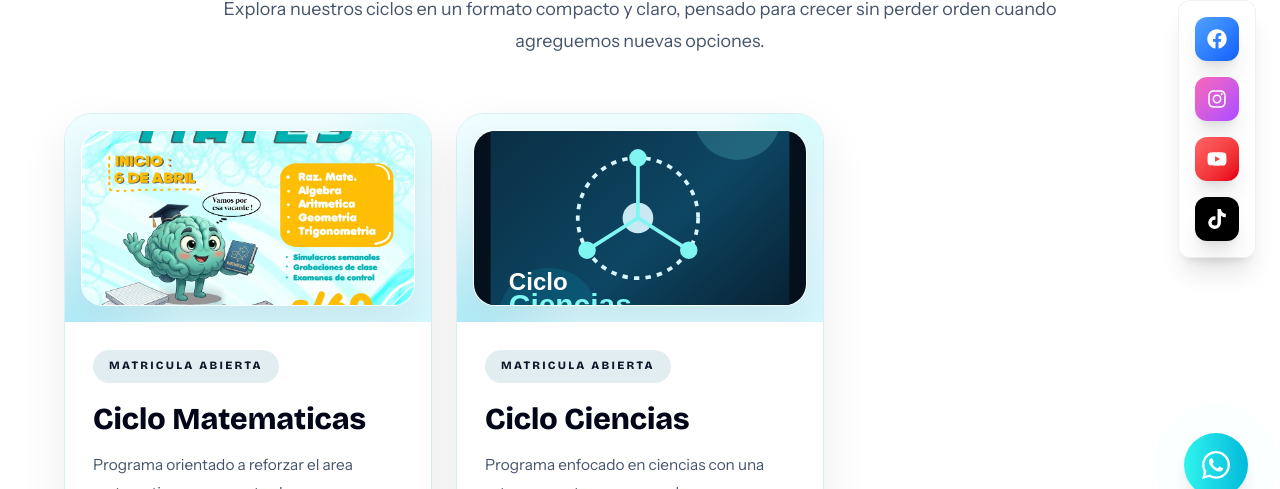
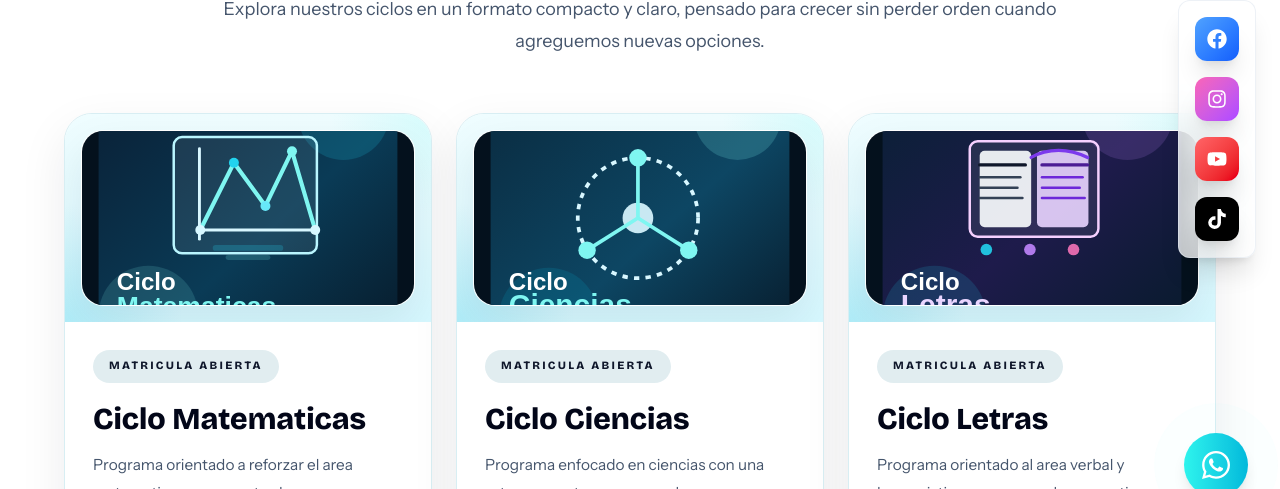
Before and after one commit to Ankarmin/superacademy, a Next.js app: page /ciclos in a window 1280 px wide. Shown: the part 271-760 px from the top of the page. Built offline with nearby package versions, Linux system fonts and the light colour scheme; no server answers.

Commit message:
feat(ciclos): agregar letras y renovar afiches de ciclos

```diff
--- a/app/(public)/ciclos/cycles.ts
+++ b/app/(public)/ciclos/cycles.ts
@@ -20,18 +20,18 @@ export const cyclePrograms: readonly CycleProgram[] = [
     title: "Ciclo Matematicas",
     badge: "Matricula abierta",
     description:
-      "Programa orientado a reforzar el area matematica con una ruta clara por cursos, horario nocturno y seguimiento semanal para sostener tu avance.",
+      "Programa orientado a reforzar el area matematica con una ruta clara por cursos, practica constante y seguimiento semanal para sostener tu avance.",
     audience: "Estudiantes que desean reforzar razonamiento y base matematica",
     duration: "5 dias de clase por semana",
     mode: "Turno noche",
-    image: "/images/ciclo-mates.webp",
+    image: "/images/ciclo-matematicas.svg",
     startDate: "6 de abril",
     monthlyPrice: "S/60",
     contactPhone: "923 806 156",
     highlights: [
-      "Simulacros semanales para medir avance real.",
-      "Grabaciones de clase para repasar sin perder continuidad.",
-      "Examenes de control para reforzar seguimiento y disciplina.",
+      "Simulacros semanales para medir avance real y detectar oportunidades de mejora.",
+      "Practica guiada por bloques para reforzar proceso, precision y velocidad de resolucion.",
+      "Material de repaso y evaluaciones de control para mantener continuidad fuera de clase.",
     ],
     subjects: [
       "Razonamiento matematico",
@@ -61,6 +61,35 @@ export const cyclePrograms: readonly CycleProgram[] = [
     ],
     subjects: ["Biologia", "Fisica", "Quimica"],
   },
+  {
+    slug: "letras",
+    title: "Ciclo Letras",
+    badge: "Matricula abierta",
+    description:
+      "Programa orientado al area verbal y humanistica con cursos clave, practica constante y acompanamiento semanal para mejorar comprension, analisis y dominio teorico.",
+    audience:
+      "Estudiantes que desean fortalecer habilidades verbales y base humanistica para el examen de admision",
+    duration: "5 dias de clase por semana",
+    mode: "Turno noche",
+    image: "/images/ciclo-letras.svg",
+    startDate: "8 de abril",
+    monthlyPrice: "S/60",
+    contactPhone: "923 806 156",
+    highlights: [
+      "Practica guiada para mejorar comprension lectora, analisis y precision en cada tema.",
+      "Evaluaciones de control y simulacros para medir avance real semana a semana.",
+      "Material de refuerzo para consolidar teoria y sostener continuidad fuera de clase.",
+    ],
+    subjects: [
+      "Habilidad verbal",
+      "Lenguaje",
+      "Literatura",
+      "Historia del Peru",
+      "Historia universal",
+      "Geografia",
+      "Filosofia",
+    ],
+  },
 ];
 
 export const getCycleProgramBySlug = (slug: string) =>
--- a/lib/site.ts
+++ b/lib/site.ts
@@ -34,7 +34,7 @@ export const siteConfig = {
   defaultTitle: "Academia Preuniversitaria en Lima | SuperAcademy",
   description:
     "Academia preuniversitaria en Lima con ciclos por areas en ciencias, matematicas y letras, simulacros, videoteca y recursos para acelerar tu ingreso.",
-  ogImage: "/images/ciclo-mates.webp",
+  ogImage: "/images/ciclo-ciencias.svg",
   keywords: [
     "academia preuniversitaria en Lima",
     "academia preuniversitaria",
```
Also changed, not shown: public/images/ciclo-letras.svg (added), public/images/ciclo-matematicas.svg (added).
